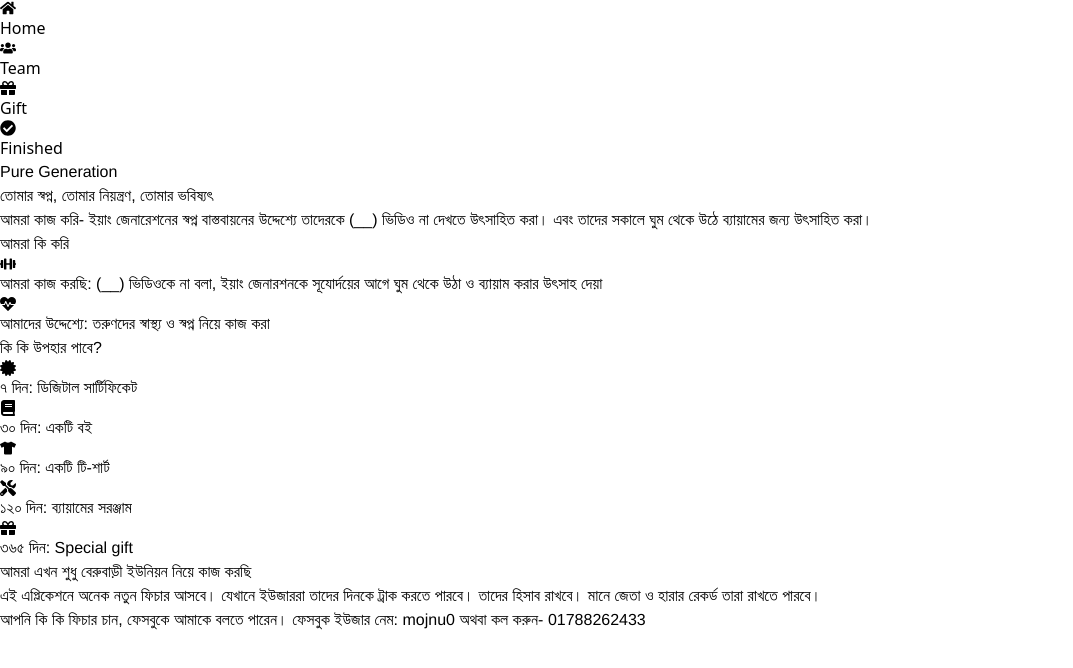
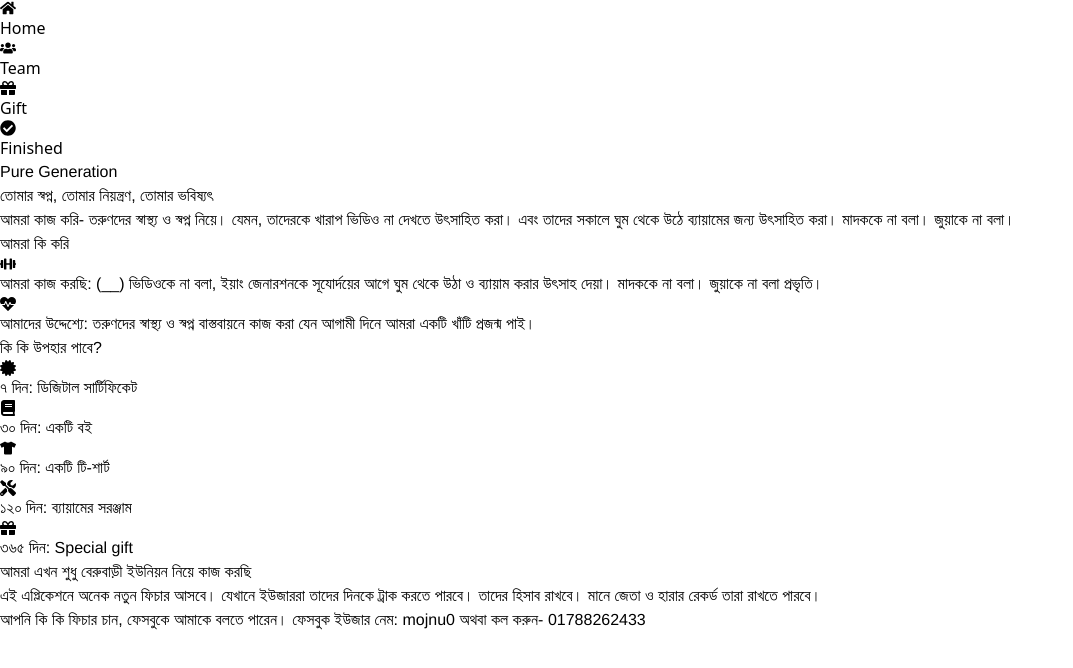
Before and after one commit to codebymojnu/pure-generation-frontend, a React (Vite) app: page / in a window 1280 px wide. Shown: the top 668 px of the page, without its empty margins (0-1073 px from the left). Built offline with nearby package versions, Linux system fonts and the light colour scheme; a web font is replaced by a local one.

Commit message:
home text change

```diff
--- a/src/components/FinishedChallenges.jsx
+++ b/src/components/FinishedChallenges.jsx
@@ -33,6 +33,7 @@ function FinishedChallenges() {
           // Create table rows with data
           setChallenges(data);
           setIsLoading(false);
+          console.log(data);
         })
         .catch((error) => {
           console.error("Error:", error);
@@ -89,7 +90,7 @@ function FinishedChallenges() {
                   </td>
                   <td className="px-4 py-2">{challenge.challengeName}</td>
                   <td className="px-4 py-2 hidden md:table-cell">
-                    {challenge.address}
+                    ওয়ার্ড {challenge.wardNo}, {challenge.villageName}
                   </td>
                   <td className="px-4 py-2 hidden md:table-cell">
                     {challenge.invitationMember1}, {challenge.invitationMember2}
--- a/src/components/GiftForm.jsx
+++ b/src/components/GiftForm.jsx
@@ -40,7 +40,7 @@ function GiftForm() {
     if (name === "wardNo") {
       setFormData((prevData) => ({
         ...prevData,
-        villageName: "",
+        villageName: "", // Reset villageName when wardNo changes
       }));
     }
   };
@@ -197,9 +197,9 @@ function GiftForm() {
             required
           >
             {formData.wardNo ? null : <option value="">গ্রামের নাম</option>}
-            {villageOptions.map((village, index) => (
-              <option key={index} value={village}>
-                {village}
+            {villageOptions.map((villageName, index) => (
+              <option key={index} value={villageName}>
+                {villageName}
               </option>
             ))}
           </select>
--- a/src/components/Home.jsx
+++ b/src/components/Home.jsx
@@ -26,9 +26,10 @@ function Home() {
           তোমার স্বপ্ন, তোমার নিয়ন্ত্রণ, তোমার ভবিষ্যৎ
         </h2>
         <p className="text-lg text-gray-700 mb-6">
-          আমরা কাজ করি- ইয়াং জেনারেশনের স্বপ্ন বাস্তবায়নের উদ্দেশ্যে তাদেরকে
-          (__) ভিডিও না দেখতে উৎসাহিত করা। এবং তাদের সকালে ঘুম থেকে উঠে
-          ব্যায়ামের জন্য উৎসাহিত করা।
+          আমরা কাজ করি- তরুণদের স্বাস্থ্য ও স্বপ্ন নিয়ে। যেমন, তাদেরকে
+          <span className="text-red-500"> খারাপ ভিডিও </span> না দেখতে উৎসাহিত
+          করা। এবং তাদের সকালে ঘুম থেকে উঠে ব্যায়ামের জন্য উৎসাহিত করা। মাদককে
+          না বলা। জুয়াকে না বলা।
         </p>
         <div className="grid grid-cols-1 sm:grid-cols-2 gap-6">
           <div className="bg-white rounded-md p-6 shadow-md">
@@ -43,7 +44,7 @@ function Home() {
                 <p className="text-gray-700">
                   <span className="font-semibold">আমরা কাজ করছি:</span> (__)
                   ভিডিওকে না বলা, ইয়াং জেনারশনকে সূযোর্দয়ের আগে ঘুম থেকে উঠা ও
-                  ব্যায়াম করার উৎসাহ দেয়া
+                  ব্যায়াম করার উৎসাহ দেয়া। মাদককে না বলা। জুয়াকে না বলা প্রভৃতি।
                 </p>
               </div>
             </div>
@@ -54,7 +55,8 @@ function Home() {
               <div>
                 <p className="text-gray-700">
                   <span className="font-semibold">আমাদের উদ্দেশ্যে:</span>{" "}
-                  তরুণদের স্বাস্থ্য ও স্বপ্ন নিয়ে কাজ করা
+                  তরুণদের স্বাস্থ্য ও স্বপ্ন বাস্তবায়নে কাজ করা যেন আগামী দিনে
+                  আমরা একটি খাঁটি প্রজন্ম পাই।
                 </p>
               </div>
             </div>
```
